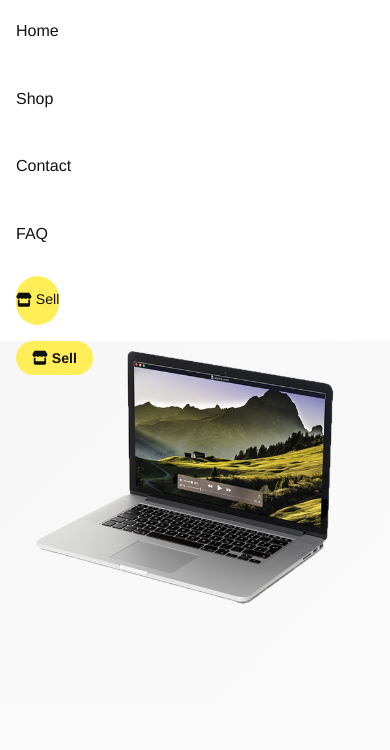
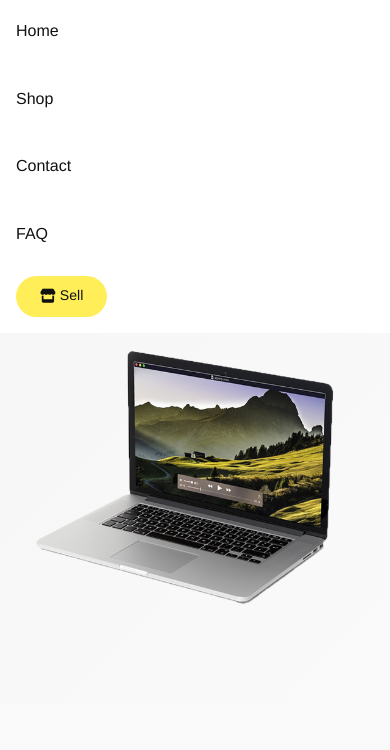
Before and after one commit to Aloego/egotech, a website: page index.html in a window 390 px wide. Both pictures are taken after a click on the button "Toggle navigation". Shown: the part 67-817 px from the top of the page. Drawn offline with nearby package versions, Linux system fonts and the light colour scheme; files that its build step writes are made by us from their sources.

Commit message:
Added a sell button for merchant to upload product details

```diff
--- a/css/style.css
+++ b/css/style.css
@@ -73,11 +73,6 @@ body {
 
 @media (min-width: 768px) {
   .egotec-toggler {
-    display: none !important;
-  }
-
-/*Sell button mobile styles*/
-  .egotec-sell-mobile {
     display: none !important;
   }
 }
@@ -746,14 +741,6 @@ body {
     font-size: 1.25rem;
   }
 
-/* ── Sell Button on mobile── */
-  .egotec-sell-btn {
-    display: none;
-  }
-
-  .egotec-sell-mobile {
-    display: flex !important;
-  }
 }
 
 /* Tablet adjustments */
@@ -2210,7 +2197,7 @@ body {
 
 
 /* ── Sell Button ── */
-.egotec-sell-btn {
+/* .egotec-sell-btn {
   display: inline-flex;
   align-items: center;
   background: var(--Accent-color1);
@@ -2230,7 +2217,61 @@ body {
   transform: translateY(-1px);
 }
 
-/* Hide on mobile — show in hamburger menu instead */
+
+/* Hide inline button on mobile
 @media (max-width: 767px) {
-
-}
+  .egotec-sell-btn {
+    display: none;
+  }
+/* Show sell button inside mobile dropdown menu
+  .egotec-sell-mobile {
+    display: flex !important;
+  }
+}
+
+
+@media (min-width: 768px) {
+  .egotec-sell-mobile {
+    display: none !important;
+  }
+} */
+
+
+/* ── Sell Button ── */
+.egotec-sell-btn {
+  display: inline-flex;
+  align-items: center;
+  background: var(--Accent-color1);
+  color: var(--contrast-color) !important;
+  font-weight: 700;
+  font-size: 0.88rem;
+  padding: 6px 16px;
+  border-radius: 50px;
+  text-decoration: none !important;
+  transition: background 0.2s, transform 0.15s;
+  white-space: nowrap;
+}
+
+.egotec-sell-btn:hover {
+  background: var(--Accent-color3);
+  color: #fff !important;
+  transform: translateY(-1px);
+}
+
+/* Hide desktop button on mobile */
+@media (max-width: 767px) {
+  .egotec-sell-btn-desktop {
+    display: none !important;
+  }
+
+  .egotec-sell-mobile .nav-link {
+    padding: 0.5rem 1.5rem;
+  }
+}
+
+/* Hide mobile item on desktop */
+@media (min-width: 768px) {
+  .egotec-sell-mobile {
+    display: none !important;
+  }
+}
--- a/index.html
+++ b/index.html
@@ -71,17 +71,15 @@
                 <a class="nav-link" href="#faq">FAQ</a>
               </li>
 
-               <!-- Sell Link — Mobile dropdown only -->
+               <!-- Sell — Mobile dropdown only -->
               <li class="nav-item egotec-sell-mobile">
                 <a class="nav-link egotec-sell-btn" href="merchant.html">
                   <i class="fas fa-store me-1"></i> Sell
                 </a>
               </li>
-
             </ul>
-
-            <!-- Sell Button — Desktop only -->
-            <a href="merchant.html" class="egotec-sell-btn ms-3">
+            <!-- Sell — Desktop only -->
+            <a href="merchant.html" class="egotec-sell-btn egotec-sell-btn-desktop ms-3">
               <i class="fas fa-store me-1"></i> Sell
             </a>
 
```
